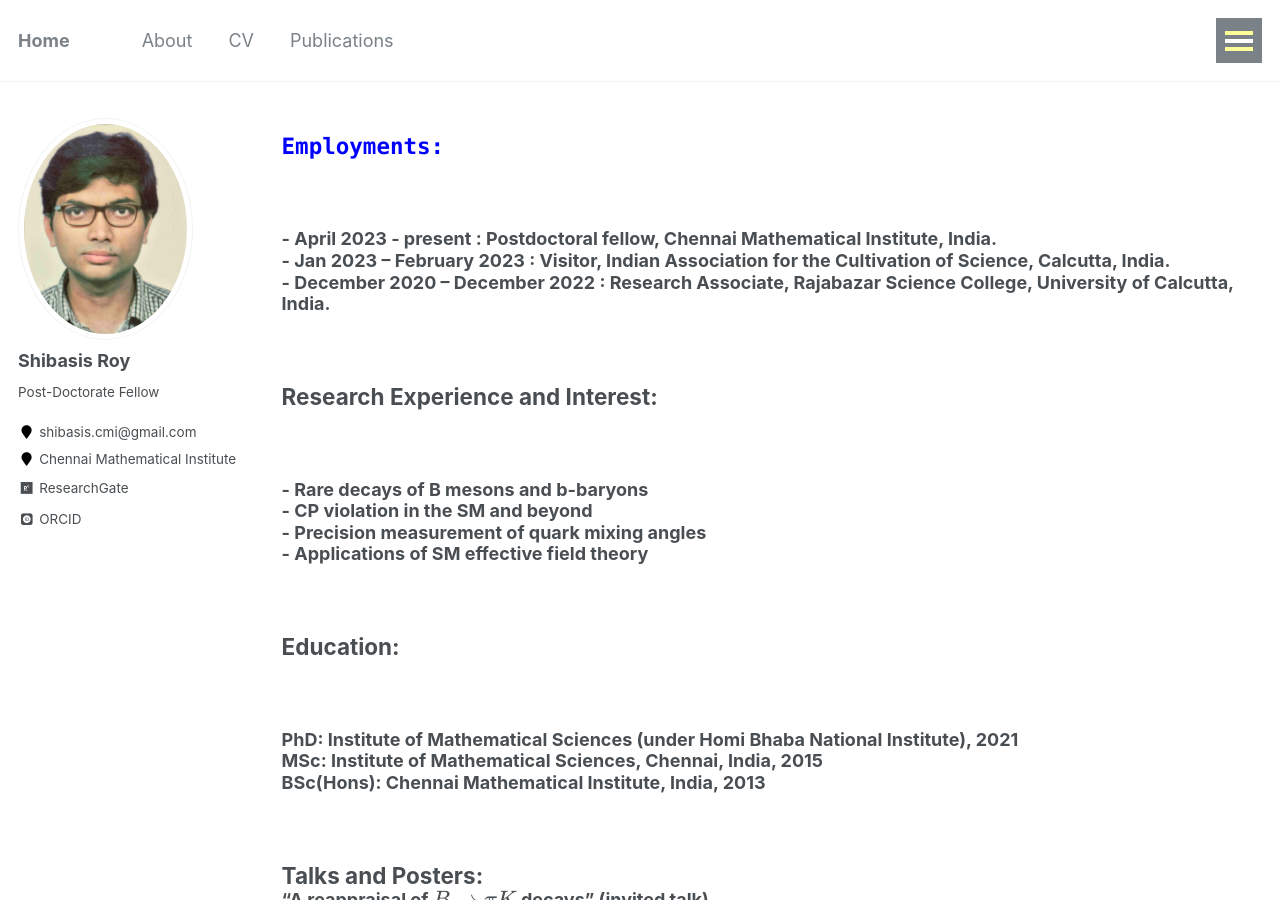
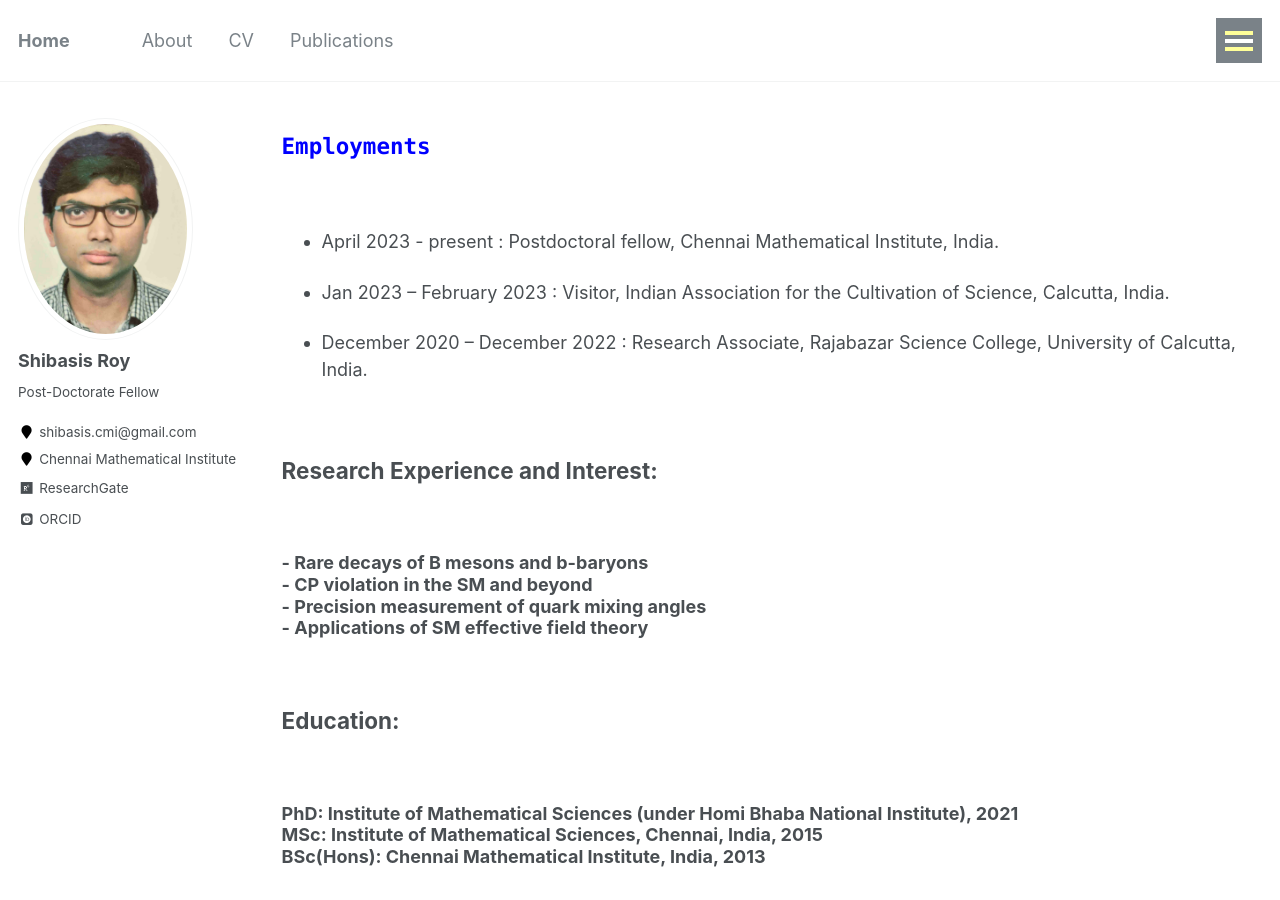
Before and after one commit to shibasisr/shibasisr.github.io, a Jekyll site: the page built from _pages/about.md, in a window 1280 px wide and 900 px high. Built offline with Jekyll 4.4.1, drawn with Linux system fonts in a browser that asks for light colours; some web fonts are replaced; a script bundle is joined from its source files by our own code; library files that are not in the unit come from our copies; formulas are drawn with MathJax 3.

Commit message:
Update about.md

```diff
--- a/_pages/about.md
+++ b/_pages/about.md
@@ -13,14 +13,14 @@ h2, h3, h4, h5, h6 {margin: 0;}
 
 
 
-## <code style="color : Blue">Employments:</code>
+## <code style="color : Blue">Employments</code>
 <br/>
 
-### - April 2023 - present : Postdoctoral fellow, Chennai Mathematical Institute, India.
+- April 2023 - present : Postdoctoral fellow, Chennai Mathematical Institute, India.
 
-### - Jan 2023 – February 2023 : Visitor, Indian Association for the Cultivation of Science, Calcutta, India.
+- Jan 2023 – February 2023 : Visitor, Indian Association for the Cultivation of Science, Calcutta, India.
 
-### - December 2020 – December 2022 : Research Associate, Rajabazar Science College, University of Calcutta, India.
+- December 2020 – December 2022 : Research Associate, Rajabazar Science College, University of Calcutta, India.
 
 <br/>
 
```
